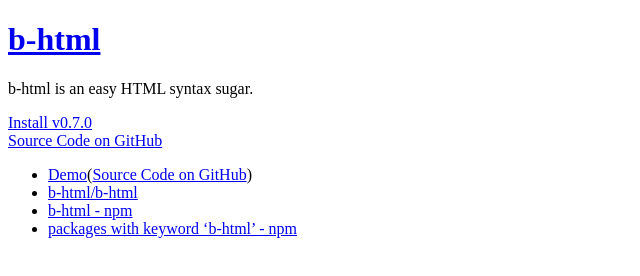
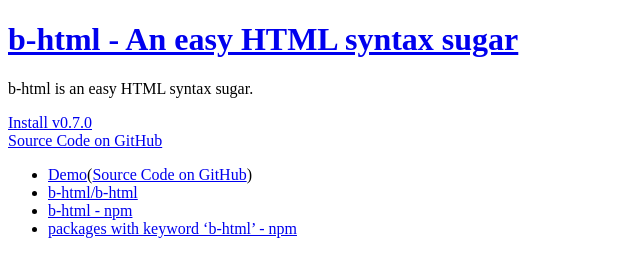
Before and after one commit to b-html/b-html.github.io, a plain HTML site: page index.html in a window 1280 px wide. Shown: the whole page, without its empty margins (0-640 px from the left). Drawn offline with Linux system fonts and the light colour scheme.

Commit message:
add compiled html file

```diff
--- a/index.html
+++ b/index.html
@@ -1 +1 @@
-<!DOCTYPE html><html lang="en"><head><meta charset="utf-8" /><title>b-html</title></head><body><header><h1 class="title"><a href="/">b-html</a></h1><p class="description">b-html is an easy HTML syntax sugar.</p></header><div class="content"><div class="installation"><a href="https://github.com/b-html/b-html#installation">Install v0.7.0</a></div><div class="source-code"><a href="https://github.com/b-html/b-html">Source Code on GitHub</a></div><div class="links"><ul><li><a href="http://b-html.org/b-html-demo/">Demo</a>(<a href="https://github.com/b-html/b-html-demo">Source Code on GitHub</a>)</li><li><a href="https://github.com/b-html/b-html">b-html/b-html</a></li><li><a href="https://www.npmjs.com/package/b-html">b-html - npm</a></li><li><a href="https://www.npmjs.com/browse/keyword/b-html">packages with keyword ‘b-html’ - npm</a></li></ul></div></div></body></html>
+<!DOCTYPE html><html lang="en"><head><meta charset="utf-8" /><title>b-html - An easy HTML syntax sugar</title><meta name="description" content="The b-html is a syntax sugar for HTML." /><meta property="og:url" content="http://b-html.org" /><meta property="og:title" content="b-html - An easy HTML syntax sugar" /><meta property="og:description" content="The b-html is a syntax sugar for HTML." /><meta property="og:site_name" content="b-html - An easy HTML syntax sugar" /><meta property="og:image" content="http://b-html.org/images/b-html-og.png" /></head><body><header><h1 class="title"><a href="/">b-html - An easy HTML syntax sugar</a></h1><p class="description">b-html is an easy HTML syntax sugar.</p></header><div class="content"><div class="installation"><a href="https://github.com/b-html/b-html#installation">Install v0.7.0</a></div><div class="source-code"><a href="https://github.com/b-html/b-html">Source Code on GitHub</a></div><div class="links"><ul><li><a href="http://b-html.org/b-html-demo/">Demo</a>(<a href="https://github.com/b-html/b-html-demo">Source Code on GitHub</a>)</li><li><a href="https://github.com/b-html/b-html">b-html/b-html</a></li><li><a href="https://www.npmjs.com/package/b-html">b-html - npm</a></li><li><a href="https://www.npmjs.com/browse/keyword/b-html">packages with keyword ‘b-html’ - npm</a></li></ul></div></div></body></html>
```
